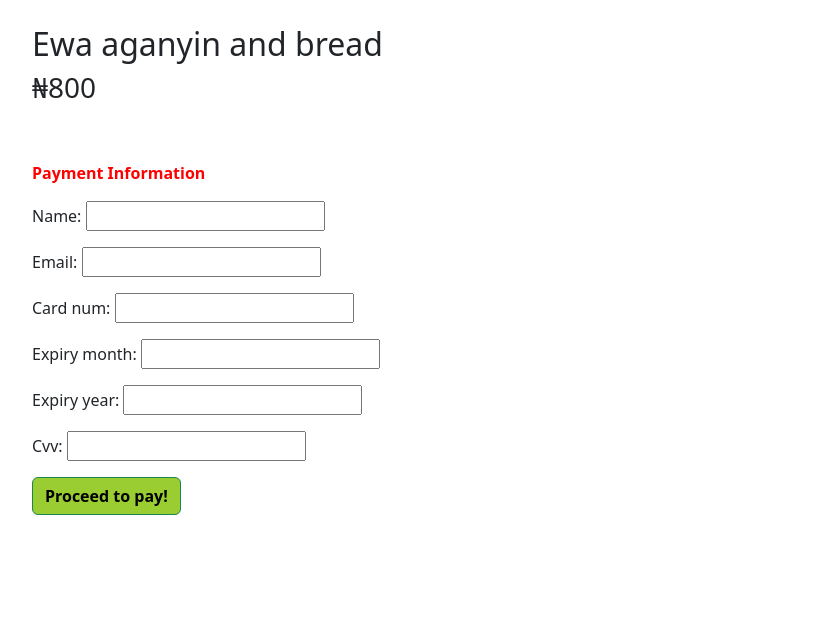
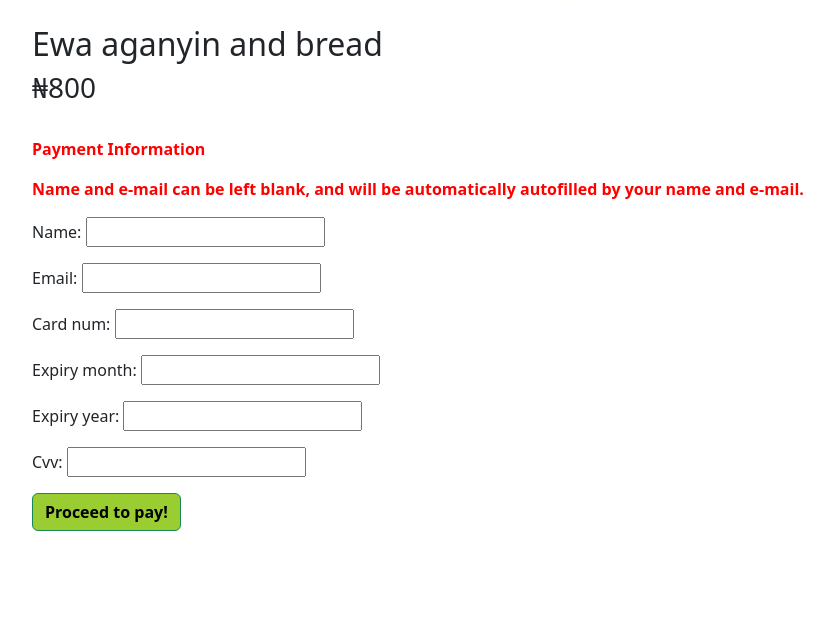
Before and after one commit to sharperleinado/ADi-meals-mobile, a Django app: a page that uses my_site/payments/templates/payments/pay.html in a window 1280 px wide. Shown: the part 650-1269 px from the top of the page, without its empty margins (50-884 px from the left). Before the commit the page ends 1165 px from the top, so only its background shows below. Run offline with Django 4.2, Linux system fonts and the light colour scheme; a user stored in the database is signed in; data comes from the database, SQL or seed files in the repository; parts of the project's set-up code (start-up, migrations or seed data) failed here and were passed over.

Commit message:
ADi meals 5

```diff
--- a/my_site/food_app/templates/food_app/food_box.html
+++ b/my_site/food_app/templates/food_app/food_box.html
@@ -40,7 +40,7 @@
                 <h3>₦{{item.2}}</h3>
                 <button type="submit" class="btn btn-success" onClick="window.location='{% url 'payments:payment' price=item.2 slug=item.3 %}';"><strong>Eat Me!</strong></button><br><br>
 
-                <form action="{#{% url 'payments:payment' price=item.2 slug=item.3 %}#}" method="POST">
+                <form action="" method="POST">
                   {% csrf_token %}
 
                 <div class="input-group mb-3">
--- a/my_site/food_app/views.py
+++ b/my_site/food_app/views.py
@@ -2,6 +2,7 @@ from django.http import Http404
 from django.shortcuts import redirect,render
 from food_app.models import Food, Soup
 from django.urls import reverse
+from payments.forms import PaymentForm
 
 # Create your views here.
 
@@ -60,19 +61,25 @@ def soup_box_func():
 
 
 
+def food_box(request, slug):
+    try:
+        payment_form = PaymentForm()
+        quantity = ""
+        total_price = ""
+        item = ""
 
-def food_box(request, slug):
+        for item in food_box_func():
+            my_food = Food.objects.all()
 
-
-
-    if request.method == "POST":
-
-        try:
-            item1 = int(request.POST.get("price in pack"))
-            print(item1)
-            #return reverse('payments':'payment')
-        except ValueError:
-            return render(request,'food_app/404.html')
+            if request.method == "POST":
+                try:
+                    quantity = int(request.POST.get("price in pack"))
+                    total_price = quantity*item[2]
+                    return render(request,'payments/price.html',{'total_price':total_price,'slug':item[3],'form':payment_form,'quantity':quantity,'item':item})
+                except ValueError:
+                    return render(request,'food_app/404.html')
+    except:
+        pass
 
 
     return render(request,'food_app/food_box.html',{'item':food_box_func()})
--- a/my_site/payments/forms.py
+++ b/my_site/payments/forms.py
@@ -2,9 +2,9 @@ from django import forms
 
 
 class PaymentForm(forms.Form):
-    name = forms.CharField(max_length=200)
-    email = forms.EmailField()
+    name = forms.CharField(max_length=200, required=False)
+    email = forms.EmailField(required=False)
     card_num = forms.CharField(max_length=20,required=True)
-    expiry_month = forms.CharField(max_length=2,required=False)
-    expiry_year = forms.CharField(max_length=4,required=False)
-    cvv = forms.CharField(max_length=4, required=False)
+    expiry_month = forms.CharField(max_length=2,required=True)
+    expiry_year = forms.CharField(max_length=4,required=True)
+    cvv = forms.CharField(max_length=4, required=True)
--- a/my_site/payments/templates/payments/pay.html
+++ b/my_site/payments/templates/payments/pay.html
@@ -16,47 +16,69 @@
 
 <div class="container">
 <br><h1><center>Pay here!</center></h1><br>
+{% if user.is_authenticated %}
 {#Here, slug is the slug in the model #}
 
-{% if user.is_authenticated %}
 {#food box#}
 {% if price == item.2 and slug == item.3 %}
 <img src={{item.0.url}} class="img-fluid"><br><br>
 <h2>{{item.1|capfirst}}</h2>
-<h3>₦{{item.2}}</h3><br><br>
+<h3>₦{{item.2}}</h3><br>
+
 <p><strong style = "color:red;">Payment Information</strong></p>
+<p><strong style = "color:red;">Name and e-mail can be left blank, and will be automatically autofilled by your name and e-mail.</strong></p>
+<form action="" method="POST">
+{% csrf_token %}
 {{form.as_p}}
 <button type="submit" class="btn btn-success" {#onClick="window.location='{% url '' %}';"#}><strong>Proceed to pay!</strong></button><br><br><br><br>
+</form>
 {% endif %}
 
 
+
+{#for soup box#}
 {#Image#}
 {% if price == 11 and slug == item2.5 %}
 <img src={{item2.0.url}} class="img-fluid"><br><br>
 <h2>{{item2.1|capfirst}}</h2>
 <p>Mini box</p>
 <h3>₦{{item2.2}}</h3><br>
+
 <p><strong style = "color:red;">Payment Information</strong></p>
+<p><strong style = "color:red;">Name and e-mail can be left blank, and will be automatically autofilled by your name and e-mail.</strong></p>
+<form action="" method="POST">
+{% csrf_token %}
 {{form.as_p}}
 <button type="submit" class="btn btn-success" {#onClick="window.location='{% url '' %}';"#}><strong>Proceed to pay!</strong></button><br><br><br><br><br><br><br>
+</form>
 
 
 <img src={{item2.0.url}} class="img-fluid"><br><br>
 <h2>{{item2.1|capfirst}}</h2>
 <p>Medium box</p>
 <h3>₦{{item2.3}}</h3><br>
+
 <p><strong style = "color:red;">Payment Information</strong></p>
+<p><strong style = "color:red;">Name and e-mail can be left blank, and will be automatically autofilled by your name and e-mail.</strong></p>
+<form action="" method="POST">
+{% csrf_token %}
 {{form.as_p}}
 <button type="submit" class="btn btn-success" {#onClick="window.location='{% url '' %}';"#}><strong>Proceed to pay!</strong></button><br><br><br><br><br><br><br>
+</form>
 
 
 <img src={{item2.0.url}} class="img-fluid"><br><br>
 <h2>{{item2.1|capfirst}}</h2>
 <p>Mega box</p>
 <h3>₦{{item2.4}}</h3><br>
+
 <p><strong style = "color:red;">Payment Information</strong></p>
+<p><strong style = "color:red;">Name and e-mail can be left blank, and will be automatically autofilled by your name and e-mail.</strong></p>
+<form action="" method="POST">
+{% csrf_token %}
 {{form.as_p}}
-<button type="submit" class="btn btn-success" {#onClick="window.location='{% url '' %}';"#}><strong>Proceed to pay!</strong></button><br><br><br><br><br><br><br
+<button type="submit" class="btn btn-success" {#onClick="window.location='{% url '' %}';"#}><strong>Proceed to pay!</strong></button><br><br><br><br><br><br><br>
+</form>
 
 
 {% elif price == item2.2 and slug == item2.5 %}
@@ -64,10 +86,15 @@
 <img src={{item2.0.url}} class="img-fluid"><br><br>
 <h2>{{item2.1|capfirst}}</h2>
 <p>Mini box</p>
-<h3>₦{{item2.2}}</h3><br><br>
+<h3>₦{{item2.2}}</h3><br>
+
 <p><strong style = "color:red;">Payment Information</strong></p>
+<p><strong style = "color:red;">Name and e-mail can be left blank, and will be automatically autofilled by your name and e-mail.</strong></p>
+<form action="" method="POST">
+{% csrf_token %}
 {{form.as_p}}
-<button type="submit" class="btn btn-success" {#onClick="window.location='{% url '' %}';"#}><strong>Proceed to pay!</strong></button><br><br><br><br>
+<button type="submit" class="btn btn-success" {#onClick="window.location='{% url '' %}';"#}><strong>Proceed to pay!</strong></button><br><br><br><br><br><br><br>
+</form>
 
 
 {% elif price == item2.3 and slug == item2.5 %}
@@ -75,10 +102,15 @@
 <img src={{item2.0.url}} class="img-fluid"><br><br>
 <h2>{{item2.1|capfirst}}</h2>
 <p>Medium box</p>
-<h3>₦{{item2.3}}</h3><br><br>
+<h3>₦{{item2.3}}</h3><br>
+
 <p><strong style = "color:red;">Payment Information</strong></p>
+<p><strong style = "color:red;">Name and e-mail can be left blank, and will be automatically autofilled by your name and e-mail.</strong></p>
+<form action="" method="POST">
+{% csrf_token %}
 {{form.as_p}}
-<button type="submit" class="btn btn-success" {#onClick="window.location='{% url '' %}';"#}><strong>Proceed to pay!</strong></button><br><br><br><br>
+<button type="submit" class="btn btn-success" {#onClick="window.location='{% url '' %}';"#}><strong>Proceed to pay!</strong></button><br><br><br><br><br><br><br>
+</form>
 
 
 {% elif price == item2.4 and slug == item2.5 %}
@@ -86,10 +118,16 @@
 <img src={{item2.0.url}} class="img-fluid"><br><br>
 <h2>{{item2.1|capfirst}}</h2>
 <p>Mega box</p>
-<h3>₦{{item2.4}}</h3><br><br>
+<h3>₦{{item2.4}}</h3><br>
+
 <p><strong style = "color:red;">Payment Information</strong></p>
+<p><strong style = "color:red;">Name and e-mail can be left blank, and will be automatically autofilled by your name and e-mail.</strong></p>
+<form action="" method="POST">
+{% csrf_token %}
 {{form.as_p}}
-<button type="submit" class="btn btn-success" {#onClick="window.location='{% url '' %}';"#}><strong>Proceed to pay!</strong></button><br><br><br><br>
+<button type="submit" class="btn btn-success" {#onClick="window.location='{% url '' %}';"#}><strong>Proceed to pay!</strong></button><br><br><br><br><br><br><br>
+</form>
+
 {% endif %}
 {% endif %}
 
```
Also changed, not shown: my_site/payments/templates/payments/price.html (renamed from my_site/food_app/templates/food_app/price.html, +15 -2 lines), my_site/payments/views.py (line endings or trailing spaces).
